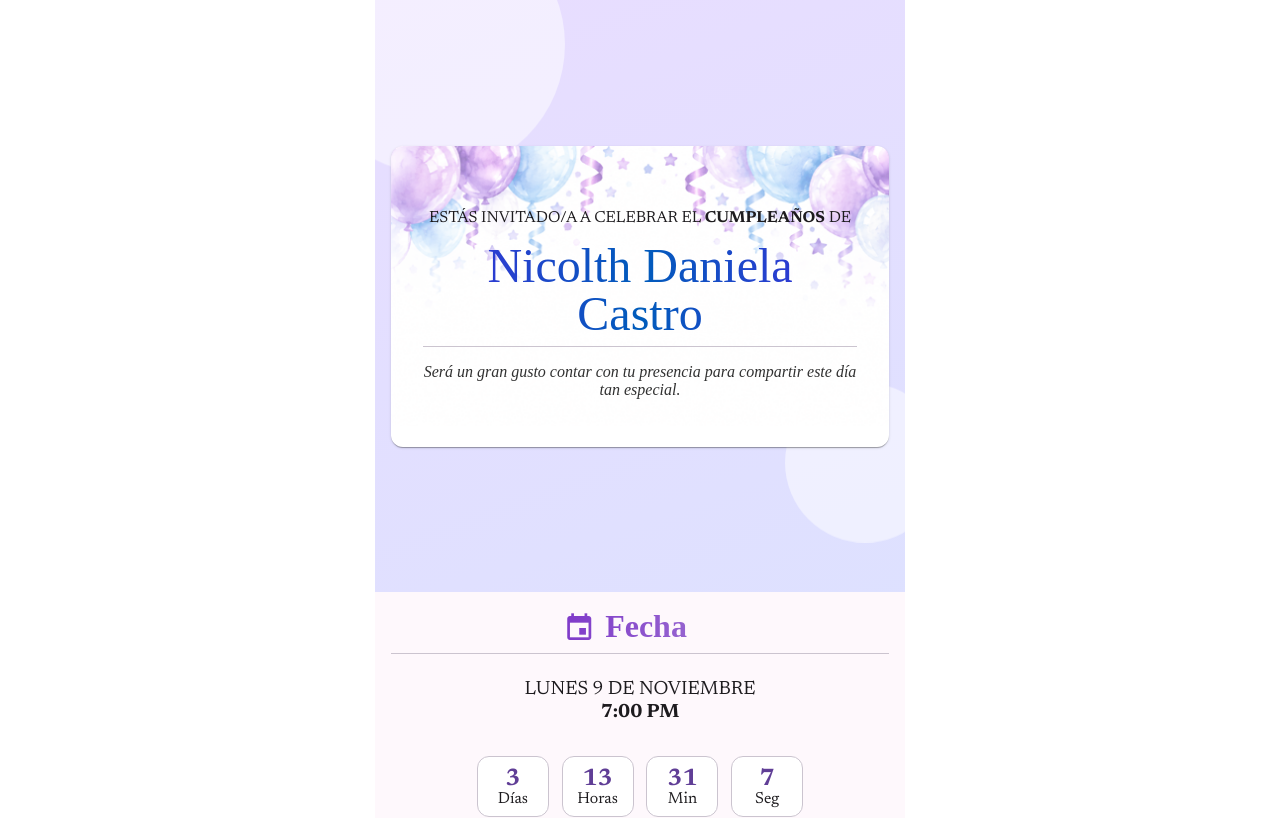
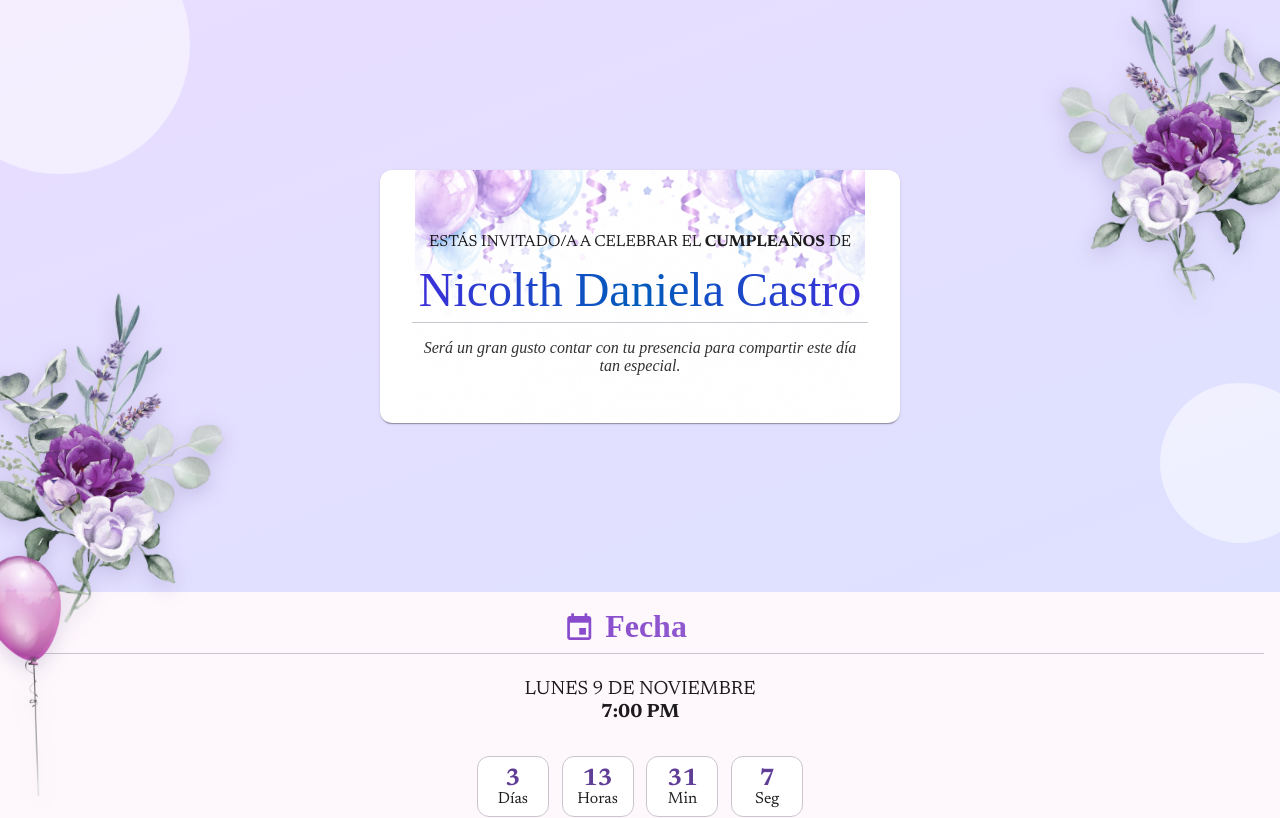
Before and after one commit to JamesTovarR04/cumpleanios-nicosita, an Angular app: page / in a window 1280 px wide. Shown: the top 818 px of the page. Built offline with nearby package versions, Linux system fonts and the light colour scheme; a web font is replaced by a local one.

Commit message:
imagenes decorativas

```diff
--- a/src/app/secciones/fecha/fecha.ts
+++ b/src/app/secciones/fecha/fecha.ts
@@ -15,6 +15,7 @@ import { MatIconModule } from '@angular/material/icon';
   styleUrl: './fecha.scss',
   template: `
     <section class="p-b-5">
+      <img class="flor globo izq arriba" src="globo.png" alt="" />
       <h1 class="titulos"><mat-icon>event</mat-icon> Fecha</h1>
       <div class="fecha">
         <span>LUNES 9 DE NOVIEMBRE</span>
--- a/src/app/secciones/portada/portada.scss
+++ b/src/app/secciones/portada/portada.scss
@@ -7,7 +7,6 @@
   display: grid;
   place-items: center;
   position: relative;
-  overflow: hidden;
   background: linear-gradient(
     160deg,
     var(--mat-sys-primary-container),
--- a/src/app/secciones/portada/portada.ts
+++ b/src/app/secciones/portada/portada.ts
@@ -10,6 +10,11 @@ import { Invitado } from '../../datos';
   styleUrl: './portada.scss',
   template: `
     <section class="hero">
+      <img class="flor izq abajo" src="flores-c.png" alt="" /><img
+        class="flor der arriba"
+        src="flores-c.png"
+        alt=""
+      />
       <mat-card appearance="raised">
         <mat-card-content>
           @if (invitado(); as inv) {
--- a/src/app/secciones/regalos/regalos.ts
+++ b/src/app/secciones/regalos/regalos.ts
@@ -10,6 +10,11 @@ import { REGALOS } from '../../datos';
   styleUrl: './regalos.scss',
   template: `
     <section>
+      <img class="flor globo izq arriba" src="globo.png" alt="" /><img
+        class="flor globo der abajo"
+        src="globo.png"
+        alt=""
+      />
       <h1 class="titulos">
         <mat-icon>card_giftcard</mat-icon> Lista de regalos
       </h1>
--- a/src/styles.scss
+++ b/src/styles.scss
@@ -79,7 +79,7 @@ a[mat-flat-button] {
 
 // Aparecer al hacer scroll (navegadores con scroll-driven animations)
 @supports (animation-timeline: view()) {
-  section:not(.hero) > *,
+  section:not(.hero) > *:not(.flor),
   .regalos mat-list-item {
     animation: aparece linear both;
     animation-timeline: view();
@@ -118,3 +118,17 @@ a[mat-flat-button] {
     width: 30px;
   }
 }
+
+// ===== Flores decorativas (se sobreponen en los lados de las secciones) =====
+html, body { max-width: 100%; overflow-x: clip; }
+section { position: relative; overflow-x: clip; } // evita scroll horizontal por elementos que sobresalen
+.flor {
+  position: absolute; z-index: 2; pointer-events: none; width: clamp(110px, 22vw, 260px); height: auto;
+  filter: drop-shadow(0 6px 10px rgba(80, 60, 130, .2)); animation: balanceo 7s ease-in-out infinite alternate;
+  &.izq { left: -3%; }
+  &.der { right: -3%; scale: -1 1; } // espejo
+  &.arriba { top: -2rem; }
+  &.abajo { bottom: -2rem; }
+}
+@keyframes balanceo { to { rotate: 4deg; } }
+.flor.globo { width: clamp(60px, 10vw, 120px); animation-name: flota; animation-duration: 6s; }
```
